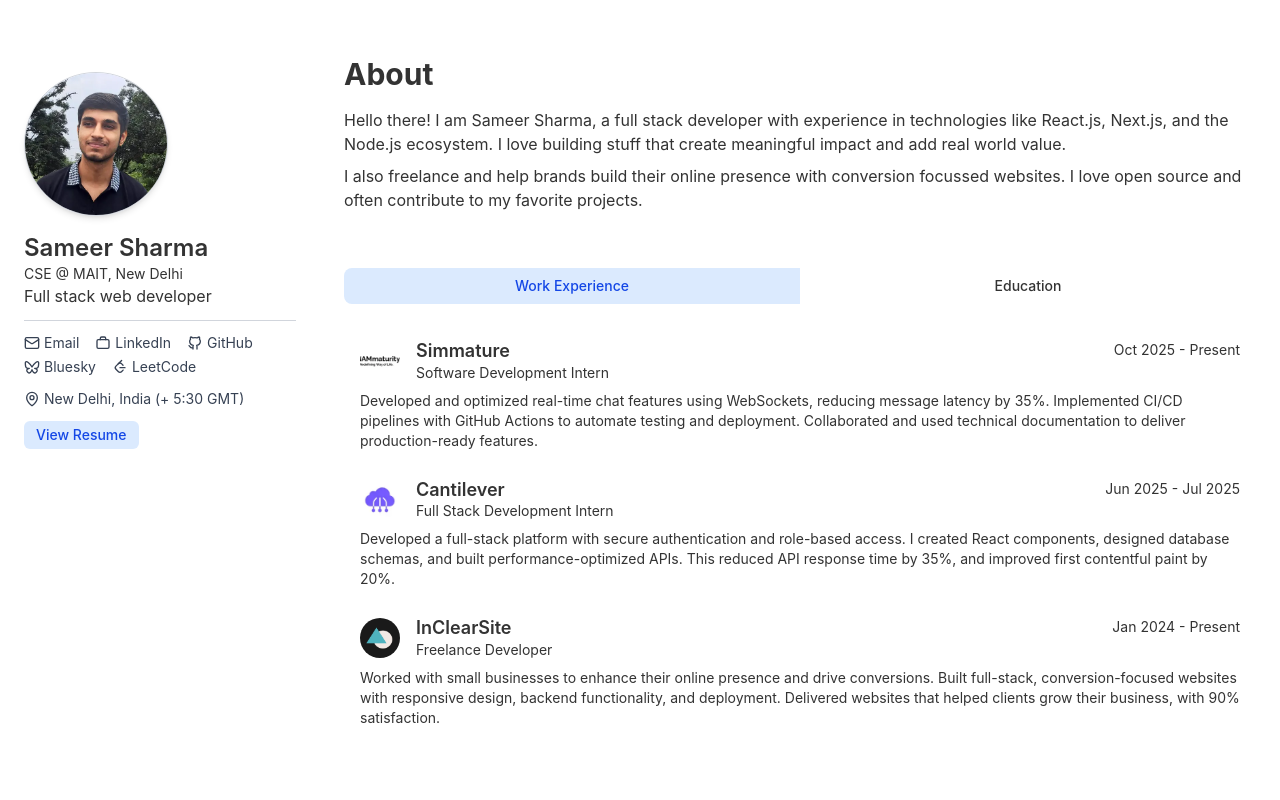
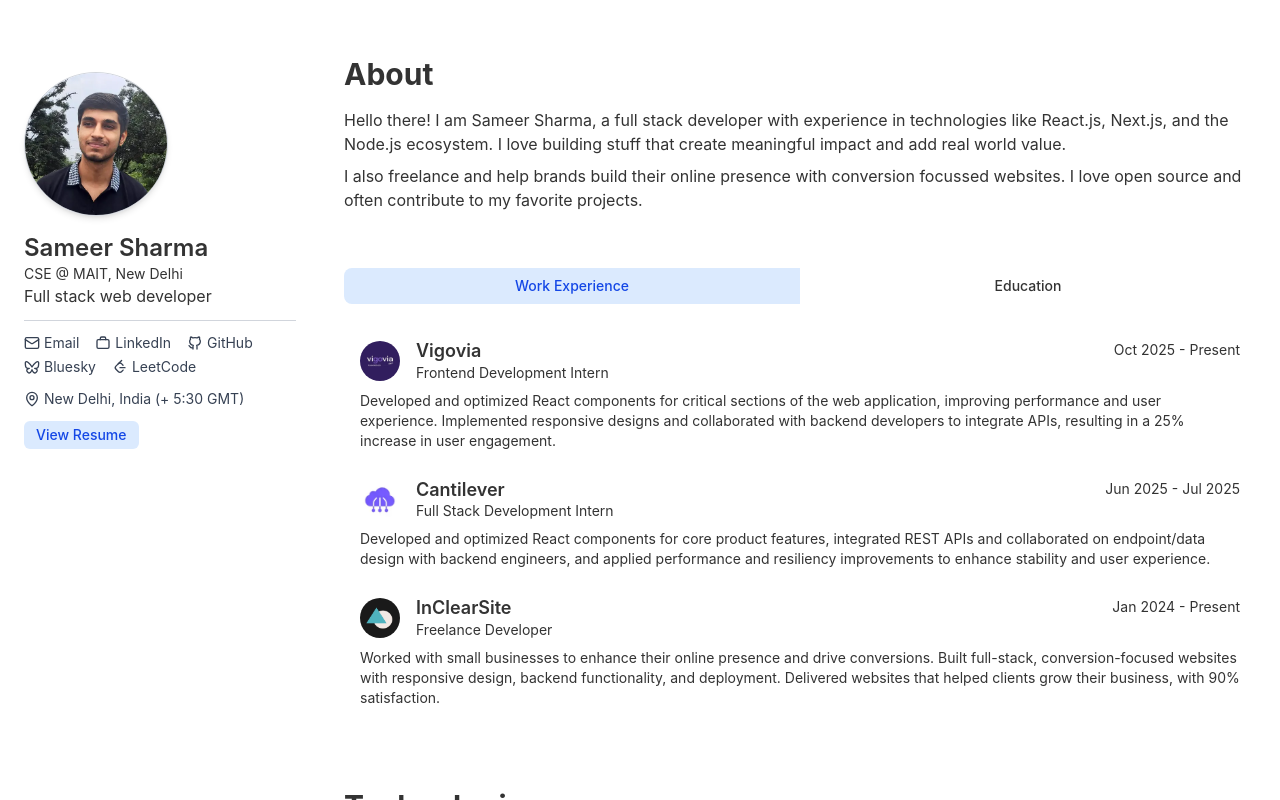
Before and after one commit to sameersharmadev/sameersharmadev, a Next.js app: page / in a window 1280 px wide. Built offline with nearby package versions, Linux system fonts and the light colour scheme.

Commit message:
update experience

```diff
--- a/components/WorkExperience.jsx
+++ b/components/WorkExperience.jsx
@@ -47,15 +47,15 @@
             title: 'Full Stack Development Intern',
             duration: 'Jun 2025 - Jul 2025',
             description:
-                'Developed a full-stack platform with secure authentication and role-based access. I created React components, designed database schemas, and built performance-optimized APIs. This reduced API response time by 35%, and improved first contentful paint by 20%.',
+                'Developed and optimized React components for core product features, integrated REST APIs and collaborated on endpoint/data design with backend engineers, and applied performance and resiliency improvements to enhance stability and user experience.',
         },
         {
-            id: 'simmature',
-            company: 'Simmature',
-            title: 'Software Development Intern',
+            id: 'vigovia',
+            company: 'Vigovia',
+            title: 'Frontend Development Intern',
             duration: 'Oct 2025 - Present',
             description:
-                'Developed and optimized real-time chat features using WebSockets, reducing message latency by 35%. Implemented CI/CD pipelines with GitHub Actions to automate testing and deployment. Collaborated and used technical documentation to deliver production-ready features.'
+                'Developed and optimized React components for critical sections of the web application, improving performance and user experience. Implemented responsive designs and collaborated with backend developers to integrate APIs, resulting in a 25% increase in user engagement.',
         }
     ];
 
```
Also changed, not shown: public/workexperience/vigovia.webp (added).
